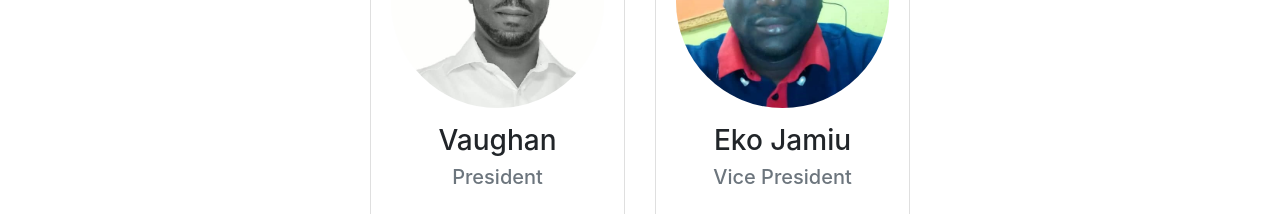
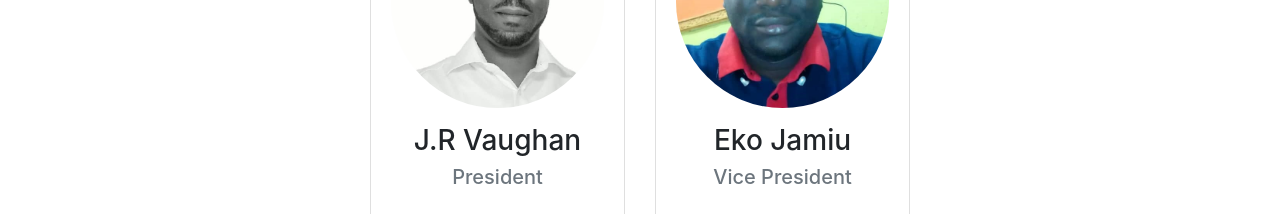
Before and after one commit to demmyboy/stgregs, a plain HTML site: page index.html in a window 1280 px wide. Shown: the part 3460-3674 px from the top of the page. Drawn offline with nearby package versions, Linux system fonts and the light colour scheme.

```diff
--- a/index.html
+++ b/index.html
@@ -213,7 +213,7 @@
                     <div class="card">
                         <div class="card-body">
                             <img src="img/JohnRichardV.jpg" alt="" class="img-fluid rounded-circle w-52 mb-3">
-                            <h3>Vaughan</h3>
+                            <h3> J.R Vaughan</h3>
                             <h5 class="text-muted"> President </h5>
 
                             <div class="d-flex justify-content-center">
```
